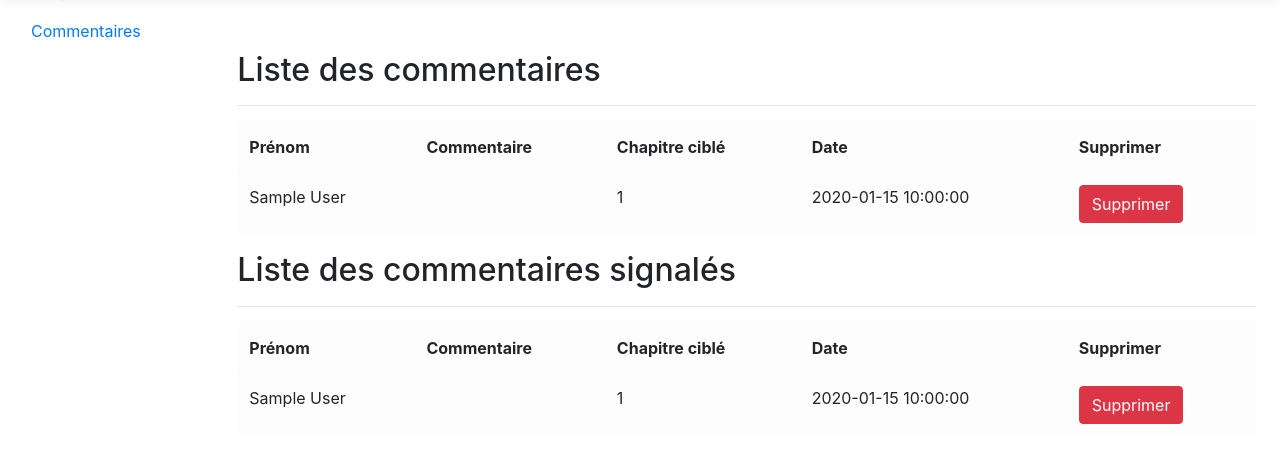
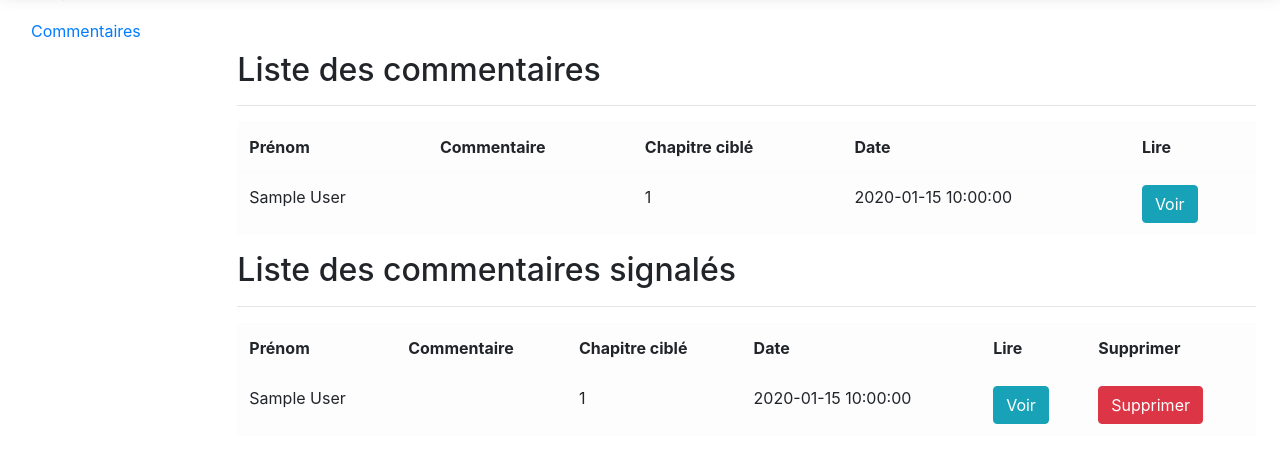
Before and after one commit to elow61/projet4, a PHP site: template view/admin/commentAdmin.php in a window 1280 px wide. Shown: the part 69-532 px from the top of the page. Run offline with PHP 8.4, Linux system fonts and the light colour scheme; the visitor is signed in with stand-in values (Sample User, id 1); the template is opened without the code that fills it: most values are stand-ins (such as "Sample title", 1, 10 or a date in 2020); data that the repository does not hold is empty; some libraries are stand-ins or nearby versions.

Commit message:
Gestion du signalement du commentaire.  Ajout d'une jointure SQL pour relié la table commentaire avec la table reporting_comment

```diff
--- a/controller/Controll.php
+++ b/controller/Controll.php
@@ -33,6 +33,8 @@ class Controll {
         $chapters = $chapterManager->totalChapters();
         $comments = $commentManager->getComments($_GET['id']);
         $reports = $reportingManager->getIdReport();
+
+
 
         // vérifie que l'ID du chapitre existe bien
         if (!empty($chapter_single)) {
--- a/controller/controllerAdmin.php
+++ b/controller/controllerAdmin.php
@@ -56,7 +56,7 @@ class ControllerAdmin {
     public function sessionFinish() {
 
         $_SESSION = array();
-        setcookie(session_name(), '', time() - 42000);
+        setcookie(session_name(), '', time());
         session_destroy();
         header('Location: index.php?action=connected');
     }
@@ -120,7 +120,7 @@ class ControllerAdmin {
         $commentManager = new \Elodie\Projet4\Model\CommentManager();
         $reportManager = new \Elodie\Projet4\Model\ReportManager();
         $comments = $commentManager->allComments();
-        $report = $reportManager->getReport();
+        $report = $reportManager->getIdReport();
 
         require(VIEW.'admin/commentAdmin.php');
     }
--- a/view/admin/commentAdmin.php
+++ b/view/admin/commentAdmin.php
@@ -14,7 +14,7 @@ ob_start();
                         <th>Commentaire</th>
                         <th>Chapitre ciblé</th>
                         <th>Date</th>
-                        <th>Supprimer</th>
+                        <th>Lire</th>
                     </tr>
                 </thead>
                 <tbody>
@@ -27,7 +27,7 @@ ob_start();
                         <td><?= $data['date_create']?></td>
                         <td>
                             <a href="index.php?action=deleteComment&id=<?= $data['id']?>" class="link-delete">
-                                <button type="button" class="btn btn-danger">Supprimer</button>
+                                <button type="button" class="btn btn-info">Voir</button>
                             </a>
                         </td>
                     </tr>
@@ -48,6 +48,7 @@ ob_start();
                         <th>Commentaire</th>
                         <th>Chapitre ciblé</th>
                         <th>Date</th>
+                        <th>Lire</th>
                         <th>Supprimer</th>
                     </tr>
                 </thead>
@@ -61,7 +62,12 @@ ob_start();
                         <td><?= $data['date_create']?></td>
                         <td>
                             <a href="index.php?action=deleteComment&id=<?= $data['id']?>" class="link-delete">
-                                <button type="button" class="btn btn-danger">Supprimer</button>
+                                <button type="button" class="btn btn-info">Voir</button>
+                            </a>
+                        </td>
+                        <td>
+                            <a href="index.php?action=deleteComment&id=<?= $data['id']?>">
+                                <button type="submit" class="btn btn-danger">Supprimer</button>
                             </a>
                         </td>
                     </tr>
```
Also changed, not shown: model/ReportManager.php (+7 -10 lines), view/frontend/chapters.php (+23 -2 lines).
